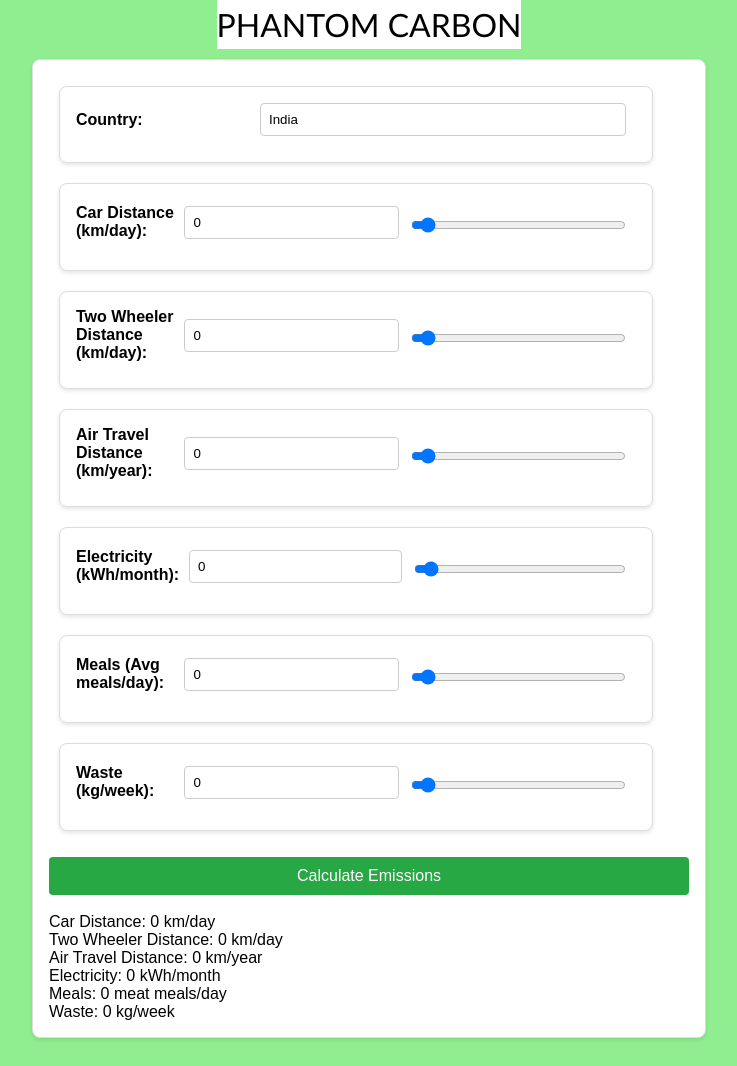
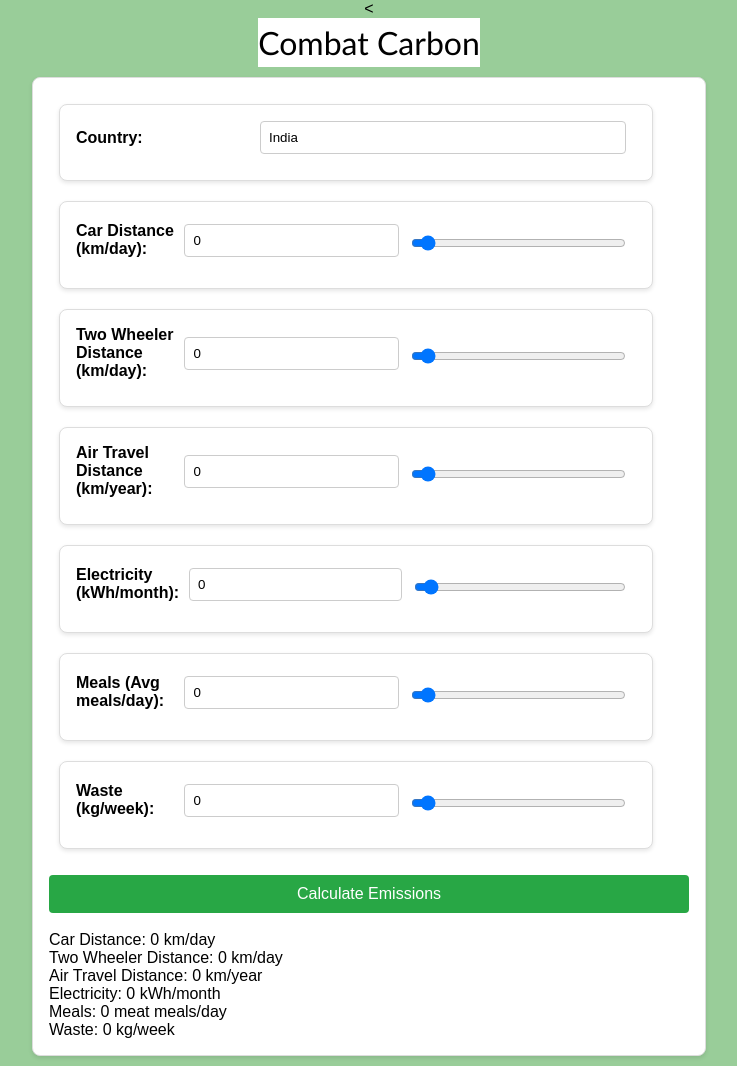
Before and after one commit to Fantomcode23/fantomphorce, a Flask app: page /calc in a window 1280 px wide. Shown: the whole page, without its empty margins (271-1008 px from the left). Before the commit the page ends 1040 px from the top, so only its background shows below. Run offline with Flask 3, Linux system fonts and the light colour scheme; some libraries are stand-ins or nearby versions.

Commit message:
4th commit

```diff
--- a/flask-server/templates/calculator.html
+++ b/flask-server/templates/calculator.html
@@ -1,4 +1,4 @@
-<!DOCTYPE html>
+<<!DOCTYPE html>
 <html lang="en">
 <head>
   <meta charset="UTF-8">
@@ -7,7 +7,7 @@
   <style>
     body {
         font-family: Arial, sans-serif;
-        background-color:  lightgreen;;
+        background-color:  rgb(153, 205, 153);;
         display: flex;
         flex-direction: column;
         align-items: center;
@@ -70,7 +70,7 @@
 <body class="p-3 mb-2 bg-success-subtle text-emphasis-success">
   <nav class="navbar fixed-top bg-body-tertiary" style = "padding: 0px; background-color: rgb(255, 255, 255); color: black !important;">
     <p class="navbar-brand" href="#" style = "padding: 0px; margin: 0px; margin-top: 5px; margin-bottom: 5px; font-size: xx-large; font-family: 'Gill Sans', 'Gill Sans MT', Calibri, 'Trebuchet MS', sans-serif;">
-      PHANTOM CARBON
+      Combat Carbon
     </p>
   </nav>
   <div class="card">
```
